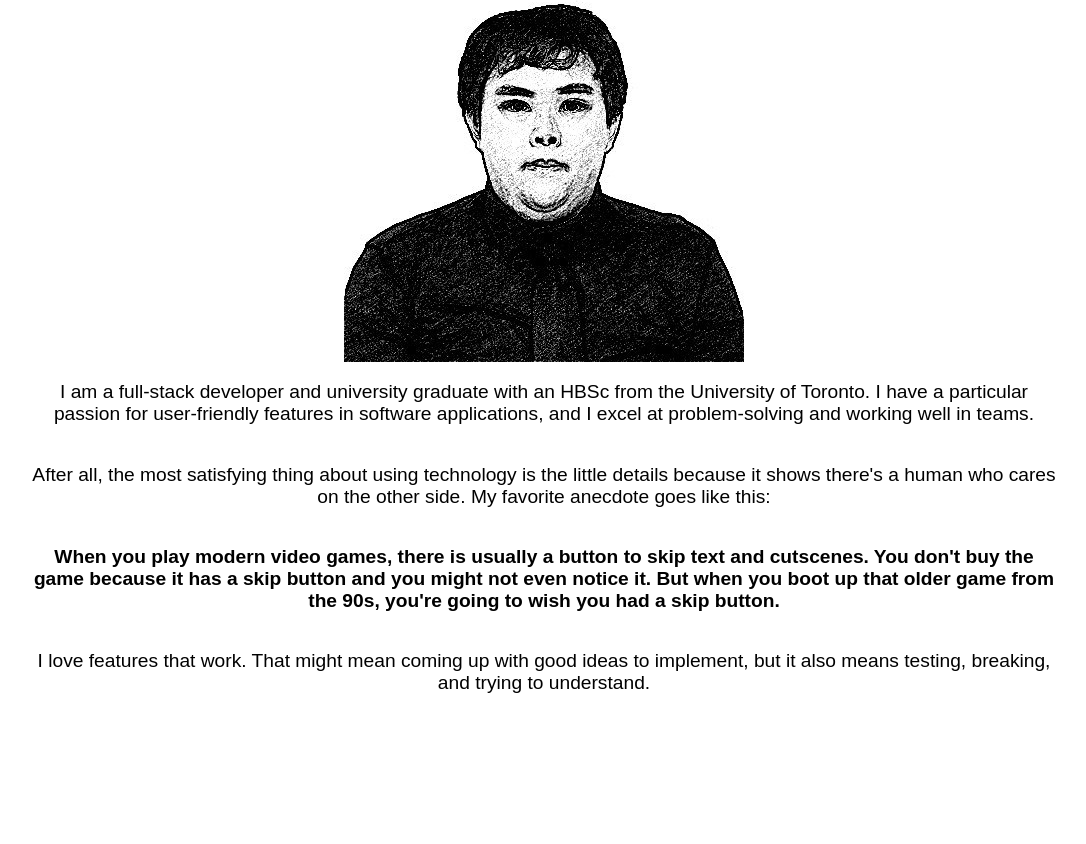
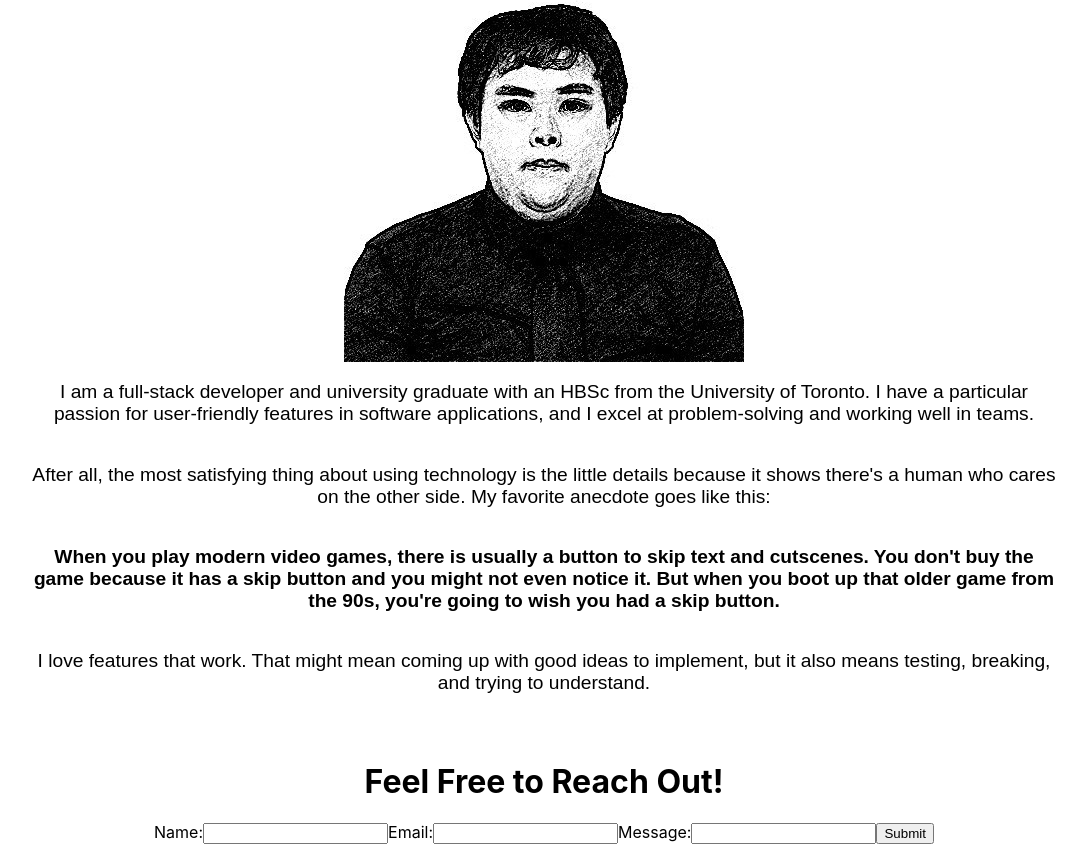
Before and after one commit to dan-suen/dan-suen.github.io, a React (Create React App) app: page / in a window 1280 px wide. Shown: the part 644-1488 px from the top of the page, without its empty margins (96-1182 px from the left). Before the commit the page ends 1406 px from the top, so only its background shows below. Built offline with nearby package versions, Linux system fonts and the light colour scheme.

Commit message:
added contact form component

```diff
--- a/src/App.tsx
+++ b/src/App.tsx
@@ -1,11 +1,13 @@
 import React from 'react';
 import './App.scss';
 import About from './components/about';
+import Contact from './components/contact';
 
 function App(): JSX.Element {
   return (
     <div className="App">
       <About />
+      <Contact />
     </div>
   );
 }
--- /dev/null
+++ b/src/components/contact.tsx
@@ -0,0 +1,50 @@
+import React, { useState } from 'react';
+import './contact.scss';
+
+export default function Contact() {
+  const [name, setName] = useState('');
+  const [email, setEmail] = useState('');
+  const [message, setMessage] = useState('');
+  const onSubmit = function () {
+    setName('');
+    setEmail('');
+    setMessage('');
+  };
+  const handleSubmit = (e: React.FormEvent<HTMLFormElement>) => {
+    e.preventDefault();
+    onSubmit();
+  };
+
+  return (
+    <div className="contact">
+      <h1>Feel Free to Reach Out!</h1>
+      <form onSubmit={handleSubmit}>
+        <label>
+          Name:
+          <input
+            type="text"
+            value={name}
+            onChange={(e) => setName(e.target.value)}
+          />
+        </label>
+        <label>
+          Email:
+          <input
+            type="email"
+            value={email}
+            onChange={(e) => setEmail(e.target.value)}
+          />
+        </label>
+        <label>
+          Message:
+          <input
+            type="text"
+            value={message}
+            onChange={(e) => setMessage(e.target.value)}
+          />
+        </label>
+        <button type="submit">Submit</button>
+      </form>
+    </div>
+  );
+}
```
Also changed, not shown: src/components/contact.scss (added), src/components/front.tsx (added), src/components/sidebar.tsx (added).
